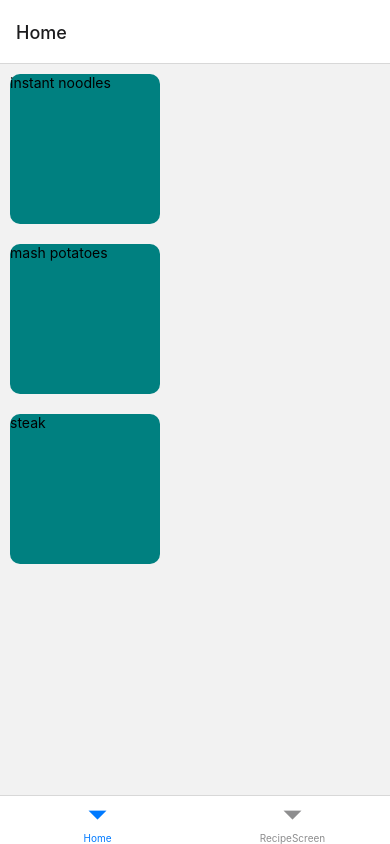
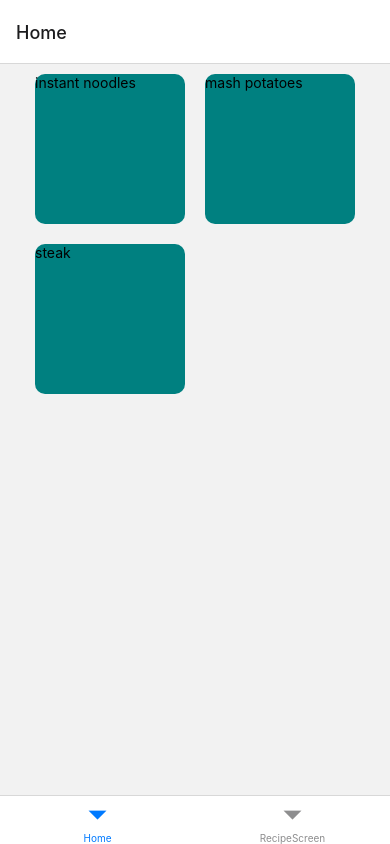
Before and after one commit to CapSap/apaMakan, a React Native app: screen /Home in a window 390 px wide. Built offline with nearby package versions, Linux system fonts and the light colour scheme.

Commit message:
flat list has 2 columns

```diff
--- a/src/components/HomeScreen.tsx
+++ b/src/components/HomeScreen.tsx
@@ -20,15 +20,14 @@ export const HomeScreen = ({route}: HomeProps) => {
       data={recipeData}
       renderItem={RecipeCard}
       keyExtractor={item => item.recipeName + item.id}
+      numColumns={2}
     />
   );
 };
 
 const styles = StyleSheet.create({
   container: {
-    flex: 1,
-    flexDirection: 'row',
     flexWrap: 'wrap',
-    width: 300,
+    alignContent: 'center',
   },
 });
```
